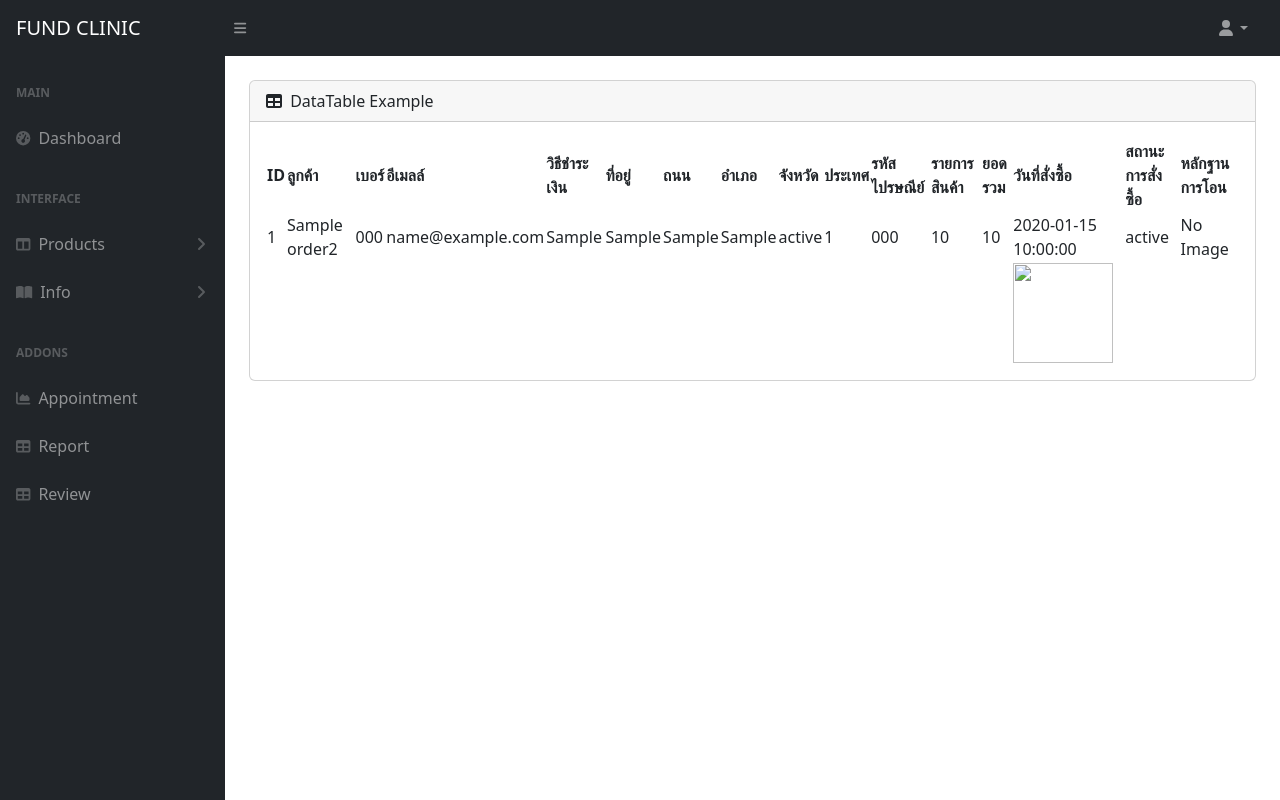
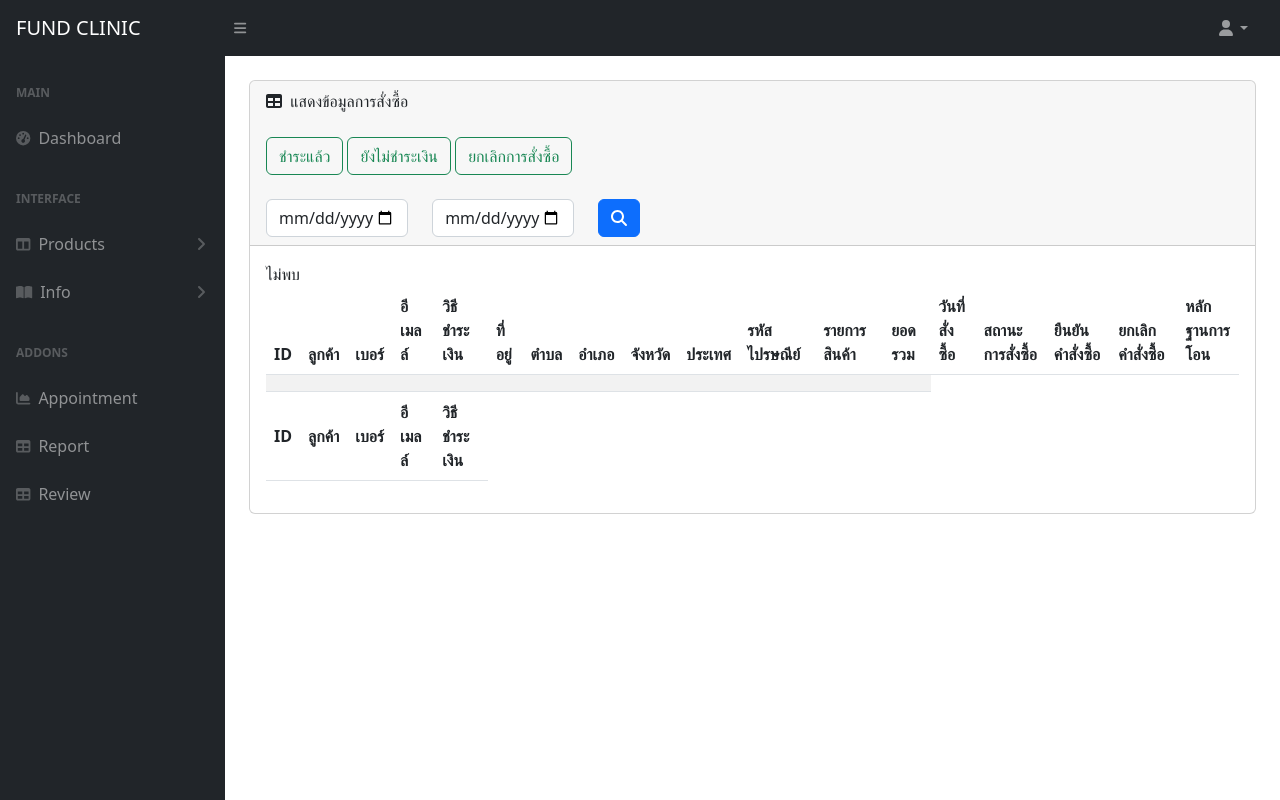
Before and after one commit to Anelse1365/fund, a PHP site: page /order.php in a window 1280 px wide. Run offline with PHP 8.4, Linux system fonts and the light colour scheme; the visitor is signed in with stand-in values (Sample User, id 1); tables that the repository leaves empty or names only in its code hold one stand-in row (values such as "Sample post"); lists and menus that the app fills with data are empty; some libraries are stand-ins or nearby versions.

Commit message:
Update order.php

```diff
--- a/dashboard/order.php
+++ b/dashboard/order.php
@@ -153,10 +153,38 @@ $current_page = basename($_SERVER['PHP_SELF']);
                         <div class="card mb-4 mt-4">
                             <div class="card-header">
                                 <i class="fas fa-table me-1"></i>
-                                DataTable Example
+                                แสดงข้อมูลการสั่งซื้อ
+
+                                <div>
+                                    <br>
+                                <a href="order_yes.php"><button type="button" class="btn btn-outline-success">ชำระแล้ว</button></a>
+                                <a href="order.php"><button type="button" class="btn btn-outline-success">ยังไม่ชำระเงิน</button></a>
+                                <a href="order_no.php"><button type="button" class="btn btn-outline-success">ยกเลิกการสั่งซื้อ</button></a>
+                                </div>
+                                <br>
+                                <div>
+                                    <form name="for1" method="POST" action="order.php">
+                                    <div class="row">
+                                        <div class="col-sm-2">
+                                            <input type="date" name="dt1" class="form-control">
+                                        </div>
+                                        <div class="col-sm-2">
+                                        <input type="date" name="dt2" class="form-control">
+                                        </div>
+                                        <div class="col-sm-4">
+                                        <button type="submit" class="btn btn-primary"><i class="fas fa-search"></i></button>
+                                        </div>
+                                        </div>
+
+
+                                    </form>
+
+                                </div>
+
                             </div>
+
                             <div class="card-body">
-                                <table id="datatablesSimple">
+                                <table id="datatablesSimple" table class="table table-striped">
                                     <thead>
                                         <tr>
                                             <th>ID</th>
@@ -165,7 +193,7 @@ $current_page = basename($_SERVER['PHP_SELF']);
                                             <th>อีเมลล์</th>
                                             <th>วิธีชำระเงิน</th>
                                             <th>ที่อยู่</th>
-                                            <th>ถนน</th>
+                                            <th>ตำบล</th>
                                             <th>อำเภอ</th>
                                             <th>จังหวัด</th>
                                             <th>ประเทศ</th>
@@ -174,7 +202,11 @@ $current_page = basename($_SERVER['PHP_SELF']);
                                             <th>ยอดรวม</th>
                                             <th>วันที่สั่งซื้อ</th>
                                             <th>สถานะการสั่งซื้อ</th>
-                                            <th>หลักฐานการโอน  </th>
+                                            <th>ยืนยันคำสั่งซื้อ</th>
+                                            <th>ยกเลิกคำสั่งซื้อ</th>
+                                            <th>หลักฐานการโอน</th>
+
+
 
                                         </tr>
                                         </thead>
@@ -184,8 +216,21 @@ $current_page = basename($_SERVER['PHP_SELF']);
 // Include database configuration
 require_once '../config2/db2.php';
 
+$ddt1=@$_POST['dt1'];
+$ddt2=@$_POST['dt2'];
+$add_date=date('Y-m-d', strtotime($ddt2 . "+1 days"));
+
+if(($ddt1 != "") & ($ddt2 != "")){
+    echo "ค้นหาจากวันที่ $ddt1 ถึง $ddt2";
+    $sql = "SELECT * FROM order2 WHERE order_status='1' AND created_at BETWEEN '$ddt1' AND '$add_date' ORDER BY created_at DESC";
+} else {
+    $sql = "SELECT * FROM `order2` WHERE order_status ='1' ORDER BY created_at DESC";
+}
+
+
 // SQL query to fetch data from order2 table
-$sql = "SELECT * FROM `order2` ORDER BY `created_at` DESC";
+// $sql = "SELECT * FROM `order2` ORDER BY `created_at` DESC"; ขึ้นหมด
+
 $result = $conn->query($sql);
 
 if ($result->rowCount() > 0) {
@@ -206,7 +251,30 @@ if ($result->rowCount() > 0) {
         echo "<td>" . $row['total_products'] . "</td>";
         echo "<td>" . $row['total_price'] . "</td>";
         echo "<td>" . $row['created_at'] . "</td>";
-        echo "<td>" . $row['order_status'] . "</td>";
+        echo "<td>"; // Open the <td> tag for order status
+
+
+                // Check order status and display appropriate text
+if (isset($row['order_status'])) {
+    $status = $row['order_status'];
+    if ($status == 1) {
+        echo "ยังไม่ได้ชำระเงิน";
+    } else if ($status == 2) {
+        echo "<b style= 'color:green'>ชำระเงินแล้ว</b>";
+    } else if ($status == 0) {
+        echo "<b style= 'color:red'> ยกเลิกการสั่งซื้อ</b>";
+    }
+}
+echo "</td>"; // Close the <td> tag for order status
+
+        echo "<td> <a href='product_dash/pay_order.php?id=" . $row['id'] . "' class='btn btn-success' onclick=\"del1(this.href); return false;\">ยืนยัน</a></td>";
+        echo "<td> <a href='product_dash/cancel_order.php?id=" . $row['id'] . "' class='btn btn-danger' onclick=\"del(this.href); return false;\">ยกเลิก</a></td>";
+
+
+
+
+
+
 
         // Check if 'pay' field has a value (image filename)
         if (!empty($row['pay'])) {
@@ -229,12 +297,25 @@ if ($result->rowCount() > 0) {
         echo "</tr>";
     }
 } else {
-    echo "No records found";
+    echo "ไม่พบ";
 }
+
+
+
 ?>
-</tbody>
+                            </tbody>
                                   <tfoot>
-                                        <tr>
+                                    <tr>
+                                            <th>ID</th>
+                                            <th>ลูกค้า</th>
+                                            <th>เบอร์</th>
+                                            <th>อีเมลล์</th>
+                                            <th>วิธีชำระเงิน</th>
+
+                                    </tr>
+
+                                       </tfoot>
+                                       <tr>
                                             <td><?=$row['id'] ?></td>
                                             <td><?=$row['name'] ?></td>
                                             <td><?=$row['method'] ?></td>
@@ -246,12 +327,12 @@ if ($result->rowCount() > 0) {
                                             <td><?=$row['pin_code'] ?></td>
                                             <td><?=$row['total_products'] ?></td>
                                             <td><?=$row['total_price'] ?></td>
+                                            <td><?=$row['created_at'] ?></td>
                                             <td><?=$row['order_status'] ?></td>
-                                            <td><?=$row['created_at'] ?></td>
-                                            <td><img src='<?php echo $row['pay']; ?>' width='100' height='100'></td>
+
+
 
                                         </tr>
-                                       </tfoot>
 
                                 </table>
                             </div>
@@ -273,6 +354,21 @@ if ($result->rowCount() > 0) {
         new simpleDatatables.DataTable('#datatablesSimple');
     });
 </script>
+<script>
+  function del(mypage){
+    var agree = confirm('คุณต้องการยกเลิกคำสั่งซื้อหรือไม่');
+    if(agree){
+      window.location=mypage;
+    }
+  }
+  function del1(mypage1){
+    var agree = confirm('คุณต้องการยืนยันคำสั่งซื้อหรือไม่');
+    if(agree){
+      window.location=mypage1;
+    }
+  }
+
+</script>
 
 
     </body>
```
